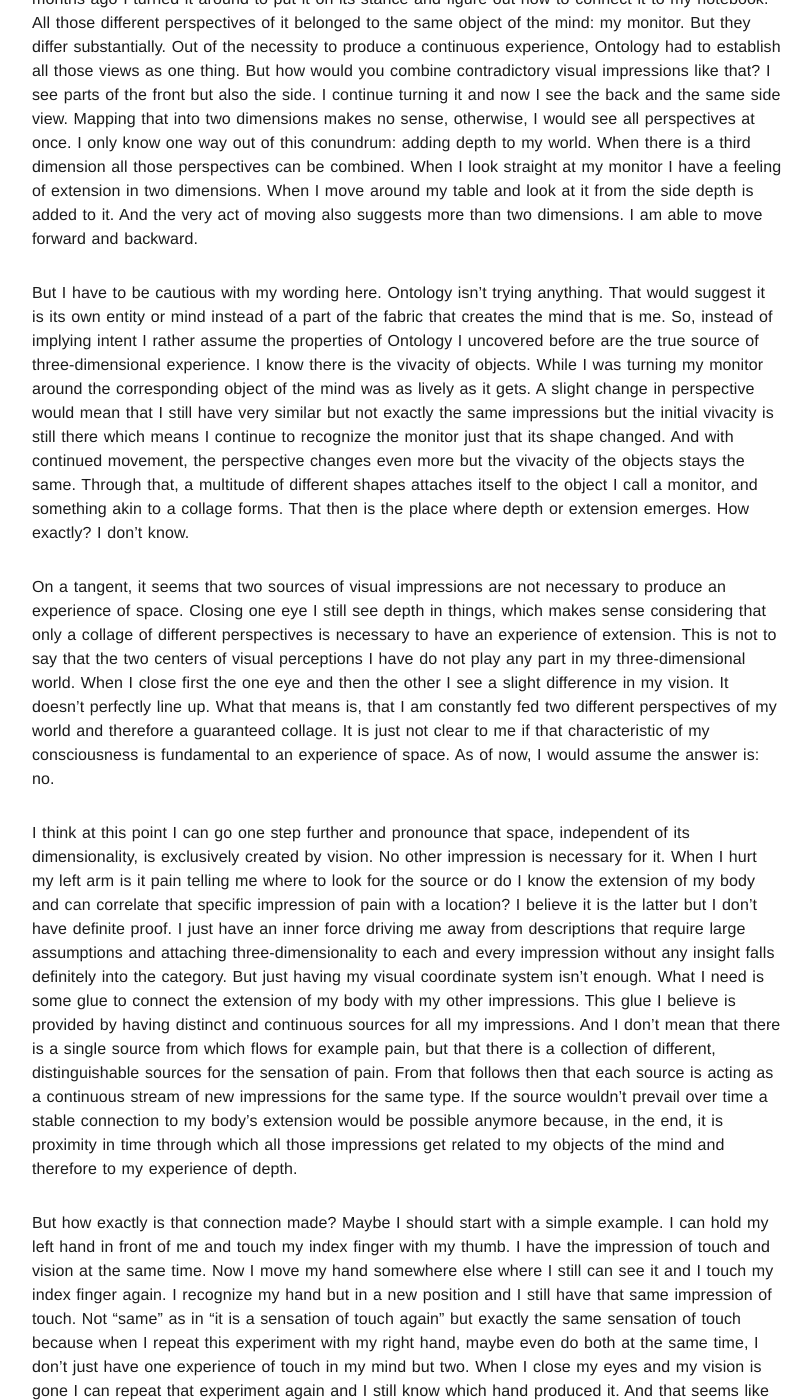
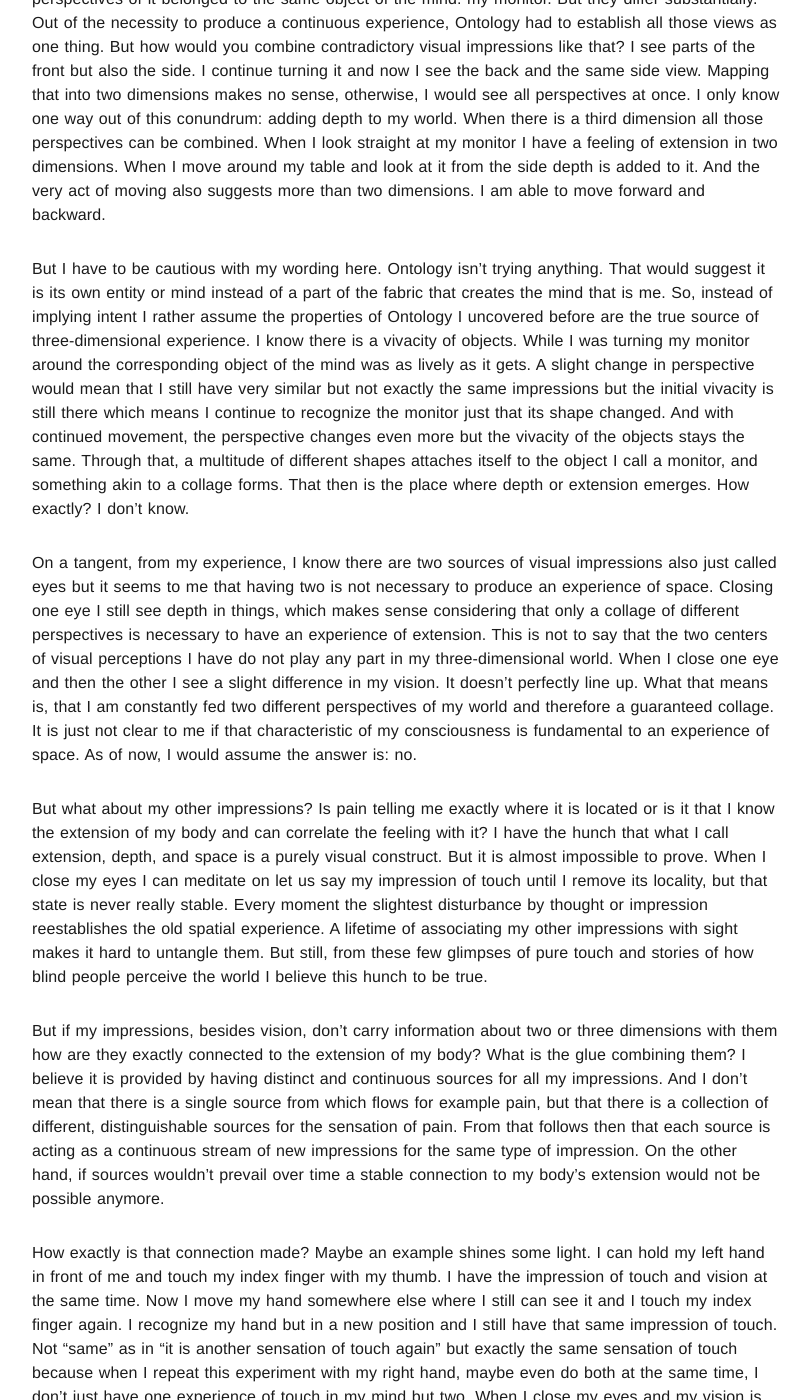
Before and after one commit to pheymann/paulheymann-website, a Jekyll site: the page built from _posts/reality-truth-and-the-good-life/2022-10-09-experienced-space-and-embodied-extension.md, in a window 1280 px wide and 1400 px high, scrolled down 632 px. Shown: the whole window, without its empty margins (233-1045 px from the left). Built offline with Jekyll 4.4.1, drawn with Linux system fonts in a browser that asks for light colours; some of the changed text lies outside the part shown.

Commit message:
blog:ref: reality series - update space article

```diff
--- a/_posts/reality-truth-and-the-good-life/2022-10-09-experienced-space-and-embodied-extension.md
+++ b/_posts/reality-truth-and-the-good-life/2022-10-09-experienced-space-and-embodied-extension.md
@@ -10,30 +10,33 @@ meta_keywords: philosophy
 
 After re-establishing what Ontology is and how I approach this thought experiment I now turn to the experience of space. All those connections between objects not only seem to reflect proximity or sameness but also imply a topology. When I take in the scene in front of me I see again my monitor. But that is not all. I am also aware of left, right, up, and down. Even depth and extension exist. The space of experience in my mind is not only filled with colors and lights but also three-dimensionality. But how?
 
-I could just assume that there is already an experience of three dimensions that enters my consciousness and that is it. But I find that of little satisfaction. I somehow believe that it is possible to reduce the complexity of that impression to only two dimensions. I also don’t believe that three-dimensionality is inherent to my experience because I can be tricked into thinking that something has a depth that is perfectly flat (A1). It seems having two dimensions in vision is fundamental and therefore that is the place I will start. But that means I have to establish an a priori two-dimensional coordinate system within my vision for now. I know it is there I just can’t see where it is coming from based on my current point of view.
+I could just assume that there is already an experience of three dimensions that enters my consciousness and be done with it. But I find that of little satisfaction, mostly because it is so easy to trick my perception. Something can be perfectly flat and I still believe it has depth (A1). On the other hand, it seems to me that the experience of two dimensions is the boundary I cannot cross. At least, I never heard of someone experiencing a single dimension, nor did I have that experience myself. What all this means is, that I have to assume an a priori two-dimensional coordinate system within my visual impressions.
 
-But how do extension and space emerge from that coordinate system? I believe these properties are a byproduct of Ontology and it trying to create a consistent world for me. My usual experience is that of a continuous flow. Reality is not changing all of a sudden into some unexpected state. Objects don’t just appear in or leave my mind without preparation. For example, when I unpacked my monitor months ago I turned it around to put it on its stance and figure out how to connect it to my notebook. All those different perspectives of it belonged to the same object of the mind: my monitor. But they differ substantially. Out of the necessity to produce a continuous experience, Ontology had to establish all those views as one thing. But how would you combine contradictory visual impressions like that? I see parts of the front but also the side. I continue turning it and now I see the back and the same side view. Mapping that into two dimensions makes no sense, otherwise, I would see all perspectives at once. I only know one way out of this conundrum: adding depth to my world. When there is a third dimension all those perspectives can be combined. When I look straight at my monitor I have a feeling of extension in two dimensions. When I move around my table and look at it from the side depth is added to it. And the very act of moving also suggests more than two dimensions. I am able to move forward and backward.
+But how do extension and space emerge from that? I believe these properties are a byproduct of Ontology trying to create a consistent world for me. My usual experience is that of a continuous flow. Reality is not changing all of a sudden into some unexpected state. Objects don’t just appear in or leave my mind without preparation. For example, when I unpacked my monitor months ago I turned it around to put it on its stance and figure out how to connect it to my notebook. All those different perspectives of it belonged to the same object of the mind: my monitor. But they differ substantially. Out of the necessity to produce a continuous experience, Ontology had to establish all those views as one thing. But how would you combine contradictory visual impressions like that? I see parts of the front but also the side. I continue turning it and now I see the back and the same side view. Mapping that into two dimensions makes no sense, otherwise, I would see all perspectives at once. I only know one way out of this conundrum: adding depth to my world. When there is a third dimension all those perspectives can be combined. When I look straight at my monitor I have a feeling of extension in two dimensions. When I move around my table and look at it from the side depth is added to it. And the very act of moving also suggests more than two dimensions. I am able to move forward and backward.
 
-But I have to be cautious with my wording here. Ontology isn’t trying anything. That would suggest it is its own entity or mind instead of a part of the fabric that creates the mind that is me. So, instead of implying intent I rather assume the properties of Ontology I uncovered before are the true source of three-dimensional experience. I know there is the vivacity of objects. While I was turning my monitor around the corresponding object of the mind was as lively as it gets. A slight change in perspective would mean that I still have very similar but not exactly the same impressions but the initial vivacity is still there which means I continue to recognize the monitor just that its shape changed. And with continued movement, the perspective changes even more but the vivacity of the objects stays the same. Through that, a multitude of different shapes attaches itself to the object I call a monitor, and something akin to a collage forms. That then is the place where depth or extension emerges. How exactly? I don’t know.
+But I have to be cautious with my wording here. Ontology isn’t trying anything. That would suggest it is its own entity or mind instead of a part of the fabric that creates the mind that is me. So, instead of implying intent I rather assume the properties of Ontology I uncovered before are the true source of three-dimensional experience. I know there is a vivacity of objects. While I was turning my monitor around the corresponding object of the mind was as lively as it gets. A slight change in perspective would mean that I still have very similar but not exactly the same impressions but the initial vivacity is still there which means I continue to recognize the monitor just that its shape changed. And with continued movement, the perspective changes even more but the vivacity of the objects stays the same. Through that, a multitude of different shapes attaches itself to the object I call a monitor, and something akin to a collage forms. That then is the place where depth or extension emerges. How exactly? I don’t know.
 
-On a tangent, it seems that two sources of visual impressions are not necessary to produce an experience of space. Closing one eye I still see depth in things, which makes sense considering that only a collage of different perspectives is necessary to have an experience of extension. This is not to say that the two centers of visual perceptions I have do not play any part in my three-dimensional world. When I close first the one eye and then the other I see a slight difference in my vision. It doesn’t perfectly line up. What that means is, that I am constantly fed two different perspectives of my world and therefore a guaranteed collage. It is just not clear to me if that characteristic of my consciousness is fundamental to an experience of space. As of now, I would assume the answer is: no.
+On a tangent, from my experience, I know there are two sources of visual impressions also just called eyes but it seems to me that having two is not necessary to produce an experience of space. Closing one eye I still see depth in things, which makes sense considering that only a collage of different perspectives is necessary to have an experience of extension. This is not to say that the two centers of visual perceptions I have do not play any part in my three-dimensional world. When I close one eye and then the other I see a slight difference in my vision. It doesn’t perfectly line up. What that means is, that I am constantly fed two different perspectives of my world and therefore a guaranteed collage. It is just not clear to me if that characteristic of my consciousness is fundamental to an experience of space. As of now, I would assume the answer is: no.
 
-I think at this point I can go one step further and pronounce that space, independent of its dimensionality, is exclusively created by vision. No other impression is necessary for it. When I hurt my left arm is it pain telling me where to look for the source or do I know the extension of my body and can correlate that specific impression of pain with a location? I believe it is the latter but I don’t have definite proof. I just have an inner force driving me away from descriptions that require large assumptions and attaching three-dimensionality to each and every impression without any insight falls definitely into the category. But just having my visual coordinate system isn’t enough. What I need is some glue to connect the extension of my body with my other impressions. This glue I believe is provided by having distinct and continuous sources for all my impressions. And I don’t mean that there is a single source from which flows for example pain, but that there is a collection of different, distinguishable sources for the sensation of pain. From that follows then that each source is acting as a continuous stream of new impressions for the same type. If the source wouldn’t prevail over time a stable connection to my body’s extension would be possible anymore because, in the end, it is proximity in time through which all those impressions get related to my objects of the mind and therefore to my experience of depth.
+But what about my other impressions? Is pain telling me exactly where it is located or is it that I know the extension of my body and can correlate the feeling with it? I have the hunch that what I call extension, depth, and space is a purely visual construct. But it is almost impossible to prove. When I close my eyes I can meditate on let us say my impression of touch until I remove its locality, but that state is never really stable. Every moment the slightest disturbance by thought or impression reestablishes the old spatial experience. A lifetime of associating my other impressions with sight makes it hard to untangle them. But still, from these few glimpses of pure touch and stories of how blind people perceive the world I believe this hunch to be true.
 
-But how exactly is that connection made? Maybe I should start with a simple example. I can hold my left hand in front of me and touch my index finger with my thumb. I have the impression of touch and vision at the same time. Now I move my hand somewhere else where I still can see it and I touch my index finger again. I recognize my hand but in a new position and I still have that same impression of touch. Not “same” as in “it is a sensation of touch again” but exactly the same sensation of touch because when I repeat this experiment with my right hand, maybe even do both at the same time, I don’t just have one experience of touch in my mind but two. When I close my eyes and my vision is gone I can repeat that experiment again and I still know which hand produced it. And that seems like something akin to proof to me that those streams are distinguishable and continuous. What is even better is, that because of these unique relations my other impressions can activate specific objects of the mind representing any part of my body even in absence of vision. That is also why I can know in which hand an object was placed even though my eyes were closed. Over the many years of my existence, all those streams permanently attached themselves to each bodily object and it shows that no inherent topological structure is needed in my other impressions but all can derive from vision.
+But if my impressions, besides vision, don’t carry information about two or three dimensions with them how are they exactly connected to the extension of my body? What is the glue combining them? I believe it is provided by having distinct and continuous sources for all my impressions. And I don’t mean that there is a single source from which flows for example pain, but that there is a collection of different, distinguishable sources for the sensation of pain. From that follows then that each source is acting as a continuous stream of new impressions for the same type of impression. On the other hand, if sources wouldn’t prevail over time a stable connection to my body’s extension would not be possible anymore.
 
-This is a good point in time, I believe, to emphasize again that my body is something external to me. It is just another source of impressions that streams into Ontology and gets recognized as an object. I don’t know if there truly is a body. I just have a world of experiences that creates that knowledge. What separates my body from all those other external things is the constancy of its vivacity. I cannot put it aside like my phone. Every waking moment is filled with the experience of being embodied. It is always alive and because of that, it is the perspective through which I experience.
+How exactly is that connection made? Maybe an example shines some light. I can hold my left hand in front of me and touch my index finger with my thumb. I have the impression of touch and vision at the same time. Now I move my hand somewhere else where I still can see it and I touch my index finger again. I recognize my hand but in a new position and I still have that same impression of touch. Not “same” as in “it is another sensation of touch again” but exactly the same sensation of touch because when I repeat this experiment with my right hand, maybe even do both at the same time, I don’t just have one experience of touch in my mind but two. When I close my eyes and my vision is gone I can repeat that experiment again and I still know which hand produced it. And that seems like something akin to proof to me that those streams are distinguishable and continuous. What is even better is, that because of these unique relationships my other impressions can activate specific objects of the mind representing any part of my body even in absence of vision. That is also why I can know in which hand an object was placed even though my eyes were closed. Over the many years of my existence, all those streams permanently attached themselves to each bodily object and it shows that no inherent topological structure is needed in my other impressions but all can derive from vision.
 
-And I believe it is the reason why there is space in the first place because for me space is not only an extension of objects but also their topological distribution in three dimensions. I know my monitor to be behind my keyboard. But how do I know? Because I can touch one but not the other. I stretch out my left arm and no matter how I position it there never is feedback of touch. What does that imply? A location in space. My body is the origin and its extension defines the topological structure. What I can interact with is within my extension and its distance is described by it. Because I am the zero point all those objects now have a relative position based on me. Something is outside of my reach, like my monitor? Then I just know its distance to be larger than my extension. How large? I have to act and change my position, get closer to the monitor. But that poses a new challenge.
+This is a good point in time, I believe, to emphasize again that my body is something external to me. It is just another source of impressions that streams into Ontology and gets recognized as an object. I don’t know if there truly is a body. I just have a world of experiences that creates that experience. What separates my body from all those other external things is the constancy of its vivacity. I cannot put it aside like my phone. Every waking moment is filled with the experience of being embodied. It is always alive and because of that, it is the perspective through which I experience.
 
-When I am the zero point in my topology how can I change my position? Isn’t it more like all other objects change their position in lock-step when I act? I lean forward, the world rushes past me, and all of a sudden I feel the sensation of touch when my hand finally reaches my monitor. What also changed is the space my monitor occupies now in my vision. Its scale increased. By acting out a change in my impressions through movement I could trigger the desired feeling of contact but it also came with a changed visual impression and as with different perspectives this image is also added to the collage that makes up my object of the mind (A2). With that scale comes another way to infer a thing’s location independent of movement. I know or learned the size of all the objects of my daily existence and when I say “size” I mean the area of vision they take in when they are close to me. If an object’s scale is smaller than what I expect then it needs to be in the far distance. When I encounter something new I still have cues from the multitude of objects I recognize in every moment. I just need to compare.
+And I believe it is the reason why there is space in the first place because for me space is not only an extension of objects but also their topological distribution in three dimensions. I know my monitor to be behind my keyboard. But how do I know? Because I can touch one but not the other. I stretch out my left arm and no matter how I position it there never is the feedback of touch. What does that imply? A location in space. My body is the origin and its extension defines the topological structure. What I can interact with is within the reach of my extension and its distance is described by it. Because I am the zero point all those objects now have a relative position based on me. Something is outside of my reach, like my monitor? Then I just know its distance to be larger than my extension. How large? I have to act and change my position, get closer to the monitor. But that poses a new challenge.
 
-What isn’t clear to me yet is how movement or acting in the world, in general, translates in this specific case to distance. I assume it is related to the time it takes to produce some specific degree of scale change to infer if an object is large, small, or anything in-between. But as of now, I have neither tackled time nor what it means to act so I have to defer this question to a later moment.
+When I am the zero point in my topology how can I change my position? Isn’t it more like all these other objects change their position in lock-step when I act? I lean forward, the world rushes past me, and all of a sudden I feel the sensation of touch when my hand finally reaches my monitor. What also changed is the space my monitor occupies now in my vision. Its scale increased. By acting out a change in my impressions through movement I could trigger the desired feeling of contact but it also came with a changed visual impression and as with different perspectives this image is also added to the collage that makes up my object of the mind (A2). With that scale comes another way to infer a thing’s location independent of movement. I know or learned the size of all the objects of my daily existence and when I say “size” I mean the area of vision they take in when they are close to me. If an object’s scale is smaller than what I expect then it needs to be in the far distance. When I encounter something new I still have cues from the multitude of objects I recognize in every moment. I just need to compare.
 
-Ending this section, I will conclude that space emerges from Ontology in combination with a two-dimensional topology that is inherent to my visual impressions. To be more precise, depth exists in the combination of the vivacity of an object and the collage of different perspectives of it. Out of that, I get space as a topological structure that comes to be because my own bodily extension acts as the origin point for a three-dimensional coordinate system. Through acting in this world I discover and update the location of all those objects surrounding me. What also became clear is, that all these other impressions don’t have a fundamental part in the experience of space. They are aligned with it and even support it, but space is the consequence of action and vision. I could get rid of touch and any other sensation besides vision and would still be able to understand the scale and position of an object. Pure vision and the mere fact of physical resistance, that does not allow me to move my arms and any other extension of myself as I please, carry the same information.
+What isn’t clear to me yet is how movement or more broadly acting in the world translates to distance. I assume it is related to the time it takes to produce some specific degree of scale change to infer if an object is large, small, or anything in-between. But as of now, I have neither tackled time nor what it means to act so I have to defer this question to a later moment.
+
+Ending this section, I will conclude that space emerges from Ontology in combination with a two-dimensional topology that is inherent to my visual impressions. To be more precise, depth exists in the combination of the vivacity of an object and the collage of different perspectives of it. Out of that, I get space as a topological structure that comes to be because my own bodily extension acts as the origin point for a three-dimensional coordinate system. Through acting in this world I discover and update the location of all those objects surrounding me. How fundamental my other impressions’ contribution to the experience of space is I am not able to discern, but I believe that they are not required to generate depth, extension, and space. They are aligned with it and even support it, but space is the consequence of action and vision. I could get rid of touch and any other sensation besides vision and would still be able to understand the scale and position of any object.
 
 ## Read next
 * *Read first*: [Flaw: I have to rethink reality and Ontology]({% post_url reality-truth-and-the-good-life/2022-10-08-flaw-I-have-to-rethink-reality-and-ontology %})
+* To see and not to see: The New Yorker - May 10th 1993
 
 ## Appendix
 ### A1 - Optical illusions of three-dimensionality
```
